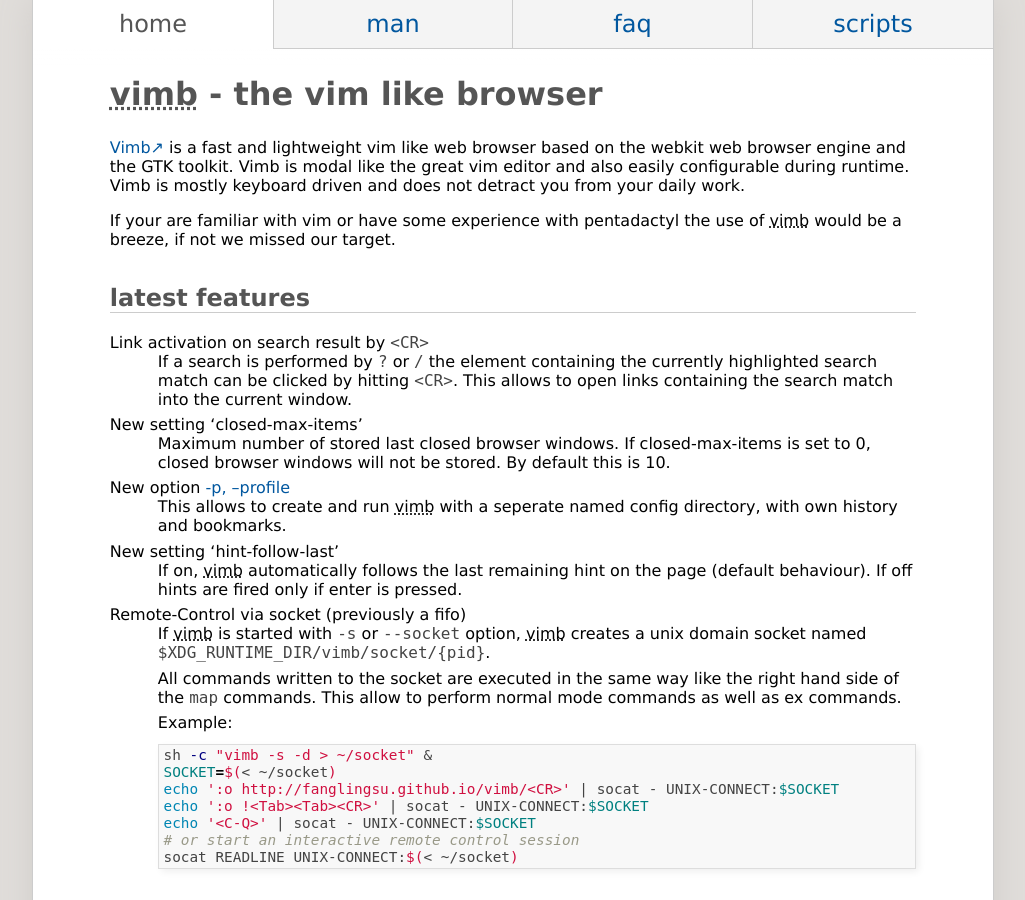
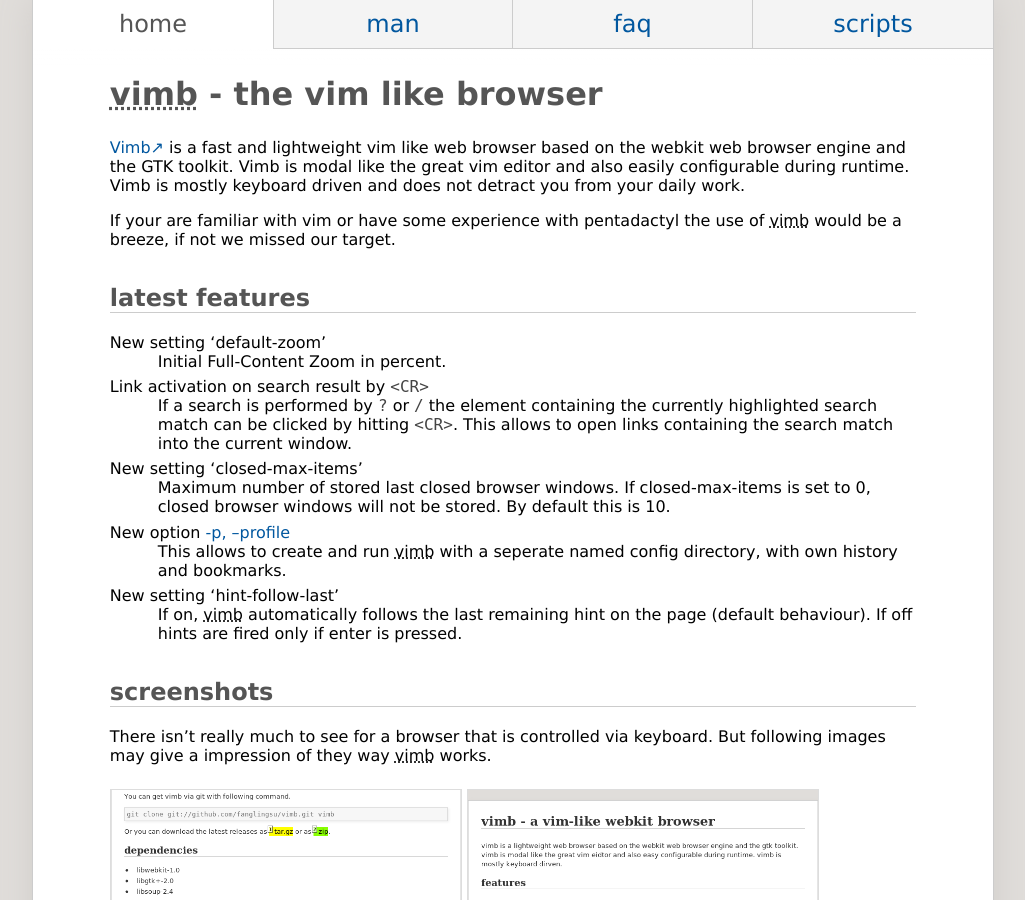
Before and after one commit to fanglingsu/vimb, a Jekyll site: the page built from index.md, in a window 1280 px wide and 900 px high. Shown: the whole window, without its empty margins (127-1152 px from the left). Built offline with Jekyll 4.4.1, drawn with Linux system fonts in a browser that asks for light colours.

Commit message:
Add new setting default-zoom.

````diff
--- a/index.md
+++ b/index.md
@@ -18,6 +18,9 @@
 
 ## latest features
 
+New setting 'default-zoom'
+: Initial Full-Content Zoom in percent.
+
 Link activation on search result by `<CR>`
 : If a search is performed by `?` or `/` the element containing the currently
   highlighted search match can be clicked by hitting `<CR>`. This allows to
@@ -34,24 +37,6 @@
 New setting 'hint-follow-last'
 : If on, vimb automatically follows the last remaining hint on the page
   (default behaviour). If off hints are fired only if enter is pressed.
-
-Remote-Control via socket (previously a fifo)
-: If vimb is started with `-s` or `--socket` option, vimb creates a unix
-  domain socket named `$XDG_RUNTIME_DIR/vimb/socket/{pid}`.
-: All commands written to the socket are executed in the same way like the
-  right hand side of the `map` commands. This allow to perform normal mode
-  commands as well as ex commands.
-: Example:
-
-  ```shell
-  sh -c "vimb -s -d > ~/socket" &
-  SOCKET=$(< ~/socket)
-  echo ':o http://fanglingsu.github.io/vimb/<CR>' | socat - UNIX-CONNECT:$SOCKET
-  echo ':o !<Tab><Tab><CR>' | socat - UNIX-CONNECT:$SOCKET
-  echo '<C-Q>' | socat - UNIX-CONNECT:$SOCKET
-  # or start an interactive remote control session
-  socat READLINE UNIX-CONNECT:$(< ~/socket)
-  ```
 
 ## screenshots
 
````
Also changed, not shown: man.md (+3 -0 lines).
